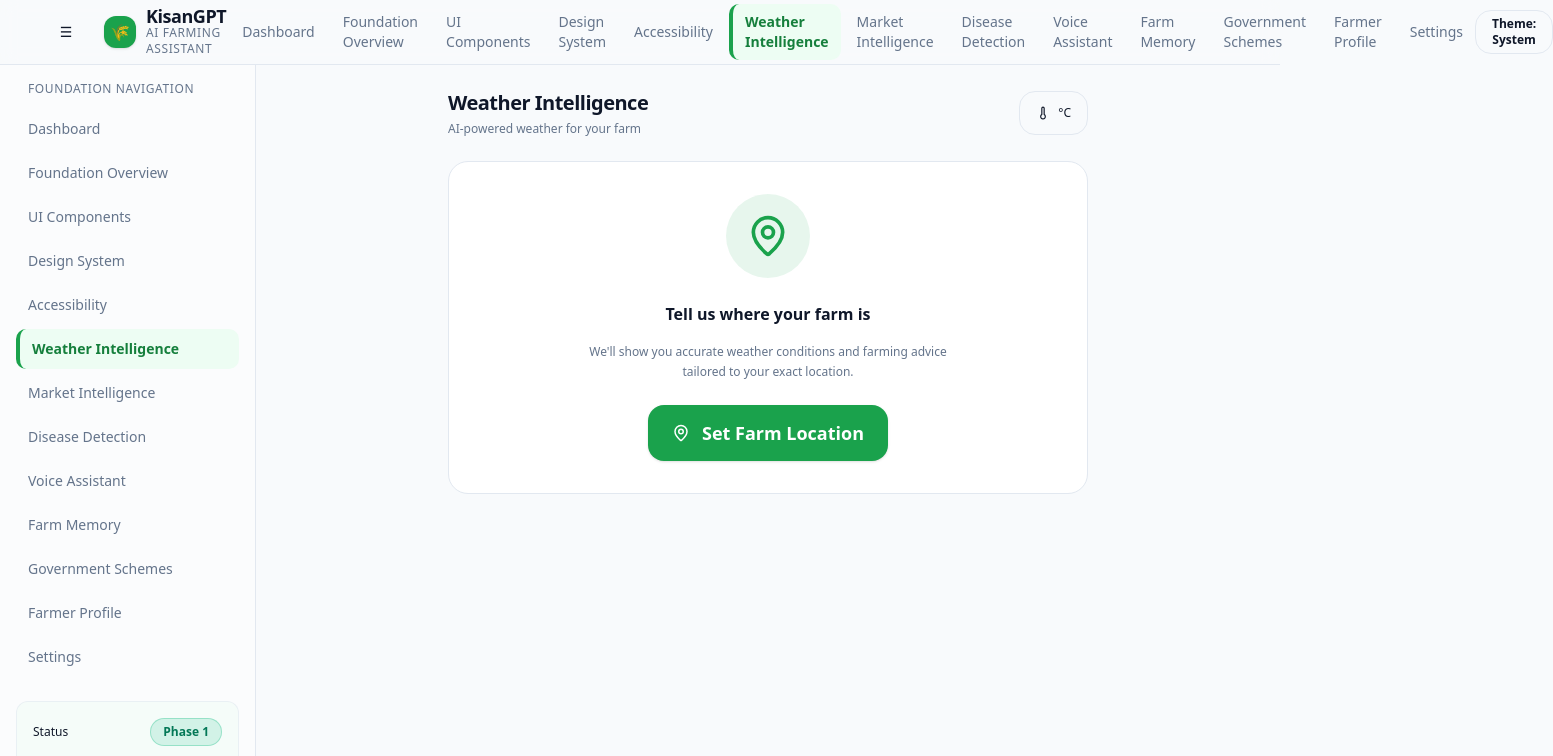
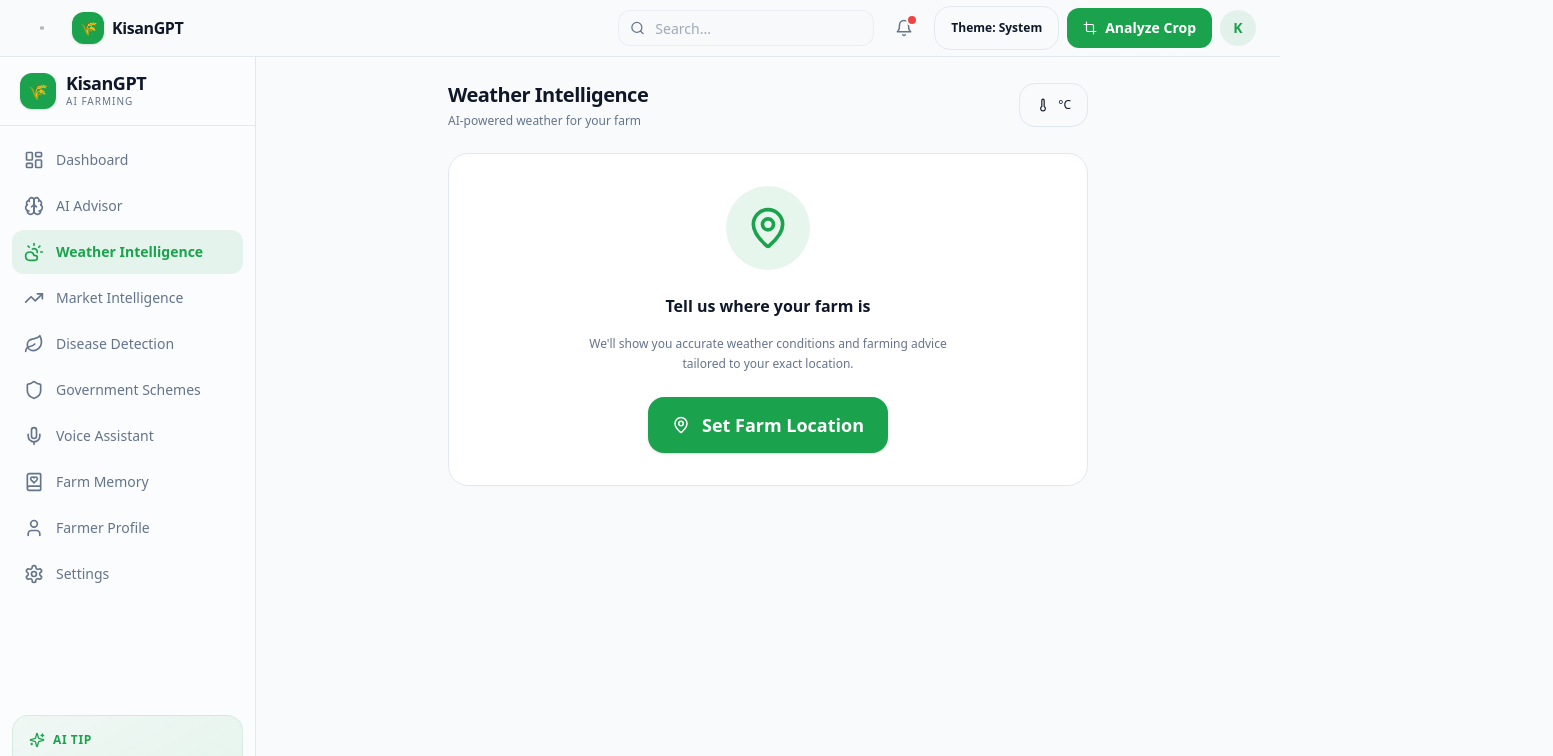
Before and after one commit to Giru-create/kisanGPT, a Next.js app in the folder frontend/: page /weather in a window 1280 px wide. Shown: the top 756 px of the page, 1553 px wide, since content can reach past the window. Built offline with nearby package versions, Linux system fonts and the light colour scheme; no server answers.

Commit message:
frontend

```diff
--- a/frontend/src/components/layout/AppShell.tsx
+++ b/frontend/src/components/layout/AppShell.tsx
@@ -3,7 +3,6 @@
 import React, { useState } from "react";
 import { Header } from "./Header";
 import { Sidebar } from "./Sidebar";
-import { Footer } from "./Footer";
 
 export interface AppShellProps {
   children: React.ReactNode;
@@ -14,7 +13,7 @@ export const AppShell: React.FC<AppShellProps> = ({ children }) => {
 
   return (
     <div className="min-h-screen flex flex-col bg-background text-foreground antialiased selection:bg-primary/20 selection:text-primary">
-      {/* Top Navigation Header */}
+      {/* Top Header */}
       <Header onToggleSidebar={() => setSidebarCollapsed(!sidebarCollapsed)} />
 
       {/* Main Body Shell */}
@@ -31,9 +30,6 @@ export const AppShell: React.FC<AppShellProps> = ({ children }) => {
           {children}
         </main>
       </div>
-
-      {/* Site Footer */}
-      <Footer />
     </div>
   );
 };
--- a/frontend/src/components/layout/Header.tsx
+++ b/frontend/src/components/layout/Header.tsx
@@ -2,8 +2,7 @@
 
 import React, { useState } from "react";
 import Link from "next/link";
-import { MAIN_NAV_ITEMS } from "@/constants/navigation";
-import { NavLink } from "@/components/navigation/NavLink";
+import { Search, Bell, Crop } from "lucide-react";
 import { ThemeToggle } from "@/components/ui/ThemeToggle";
 import { Button } from "@/components/ui/Button";
 import { MobileNav } from "@/components/navigation/MobileNav";
@@ -17,8 +16,9 @@ export const Header: React.FC<HeaderProps> = ({ onToggleSidebar }) => {
 
   return (
     <header className="sticky top-0 z-40 w-full border-b border-border bg-background/95 backdrop-blur supports-[backdrop-filter]:bg-background/60">
-      <div className="mx-auto flex h-16 max-w-7xl items-center justify-between px-4 sm:px-6 lg:px-8">
-        <div className="flex items-center space-x-4">
+      <div className="mx-auto flex h-14 items-center justify-between px-4 sm:px-6">
+        {/* Left: Mobile menu + Logo */}
+        <div className="flex items-center gap-3">
           <Button
             variant="ghost"
             size="sm"
@@ -26,7 +26,20 @@ export const Header: React.FC<HeaderProps> = ({ onToggleSidebar }) => {
             aria-label="Open mobile menu"
             className="lg:hidden h-9 w-9 p-0"
           >
-            ☰
+            <svg
+              width="18"
+              height="18"
+              viewBox="0 0 18 18"
+              fill="none"
+              aria-hidden="true"
+            >
+              <path
+                d="M2.25 4.5h13.5M2.25 9h13.5M2.25 13.5h13.5"
+                stroke="currentColor"
+                strokeWidth="1.5"
+                strokeLinecap="round"
+              />
+            </svg>
           </Button>
 
           {onToggleSidebar && (
@@ -37,41 +50,84 @@ export const Header: React.FC<HeaderProps> = ({ onToggleSidebar }) => {
               aria-label="Toggle navigation sidebar"
               className="hidden lg:flex h-9 w-9 p-0"
             >
-              ☰
+              <svg
+                width="18"
+                height="18"
+                viewBox="0 0 18 18"
+                fill="none"
+                aria-hidden="true"
+              >
+                <path
+                  d="M2.25 4.5h13.5M2.25 9h13.5M2.25 13.5h13.5"
+                  stroke="currentColor"
+                  strokeWidth="1.5"
+                  strokeLinecap="round"
+                />
+              </svg>
             </Button>
           )}
 
           <Link
-            href="/"
-            className="flex items-center space-x-2.5 group ds-focus-ring rounded-md p-1"
+            href="/dashboard"
+            className="flex items-center gap-2 group ds-focus-ring rounded-lg p-1 -ml-1"
           >
-            <div className="ds-icon-container-sm bg-primary text-primary-foreground font-bold shadow-sm group-hover:scale-105 transition-transform">
+            <div className="flex h-8 w-8 items-center justify-center rounded-lg bg-primary text-primary-foreground font-bold text-sm shadow-sm group-hover:scale-105 transition-transform">
               🌾
             </div>
-            <div className="flex flex-col">
-              <span className="font-bold text-lg leading-none tracking-tight text-foreground">
-                KisanGPT
-              </span>
-              <span className="ds-caption tracking-wider uppercase">
-                AI Farming Assistant
-              </span>
-            </div>
+            <span className="font-bold text-base tracking-tight text-foreground hidden sm:block">
+              KisanGPT
+            </span>
           </Link>
         </div>
 
-        <nav
-          className="hidden lg:flex items-center space-x-1"
-          aria-label="Main Navigation"
-        >
-          {MAIN_NAV_ITEMS.map((item) => (
-            <NavLink key={item.id} href={item.href}>
-              {item.label}
-            </NavLink>
-          ))}
-        </nav>
+        {/* Right: Utility actions */}
+        <div className="flex items-center gap-2">
+          {/* Search */}
+          <div className="relative hidden sm:block">
+            <Search
+              size={15}
+              className="absolute left-3 top-1/2 -translate-y-1/2 text-muted-foreground pointer-events-none"
+              aria-hidden="true"
+            />
+            <input
+              type="search"
+              placeholder="Search..."
+              aria-label="Search"
+              className="h-9 w-48 lg:w-64 rounded-lg border border-border/60 bg-muted/30 pl-9 pr-3 text-sm focus-visible:outline-none focus:ring-2 focus:ring-primary/40 focus:border-primary/60 placeholder:text-muted-foreground/60 transition-all"
+            />
+          </div>
 
-        <div className="flex items-center space-x-3">
-          <ThemeToggle />
+          {/* Notifications */}
+          <button
+            type="button"
+            aria-label="Notifications"
+            className="relative p-2 rounded-lg text-muted-foreground hover:bg-muted/50 hover:text-foreground transition-all min-h-[44px] min-w-[44px] flex items-center justify-center"
+          >
+            <Bell size={18} />
+            <span
+              aria-hidden="true"
+              className="absolute top-2.5 right-2.5 w-2 h-2 bg-red-500 rounded-full ring-2 ring-background"
+            />
+          </button>
+
+          <ThemeToggle className="h-9 px-3 text-xs" />
+
+          {/* Analyze Crop */}
+          <Link
+            href="/disease"
+            className="hidden md:inline-flex items-center gap-2 bg-primary text-primary-foreground px-4 py-2 rounded-lg text-sm font-semibold hover:bg-primary/90 transition-all active:scale-[0.97] min-h-[40px]"
+          >
+            <Crop size={14} aria-hidden="true" />
+            Analyze Crop
+          </Link>
+
+          {/* Avatar */}
+          <div
+            className="h-9 w-9 rounded-full bg-primary/10 flex items-center justify-center text-sm font-bold text-primary overflow-hidden cursor-pointer hover:bg-primary/20 transition-colors"
+            aria-label="User avatar"
+          >
+            <span aria-hidden="true">K</span>
+          </div>
         </div>
       </div>
 
--- a/frontend/src/components/layout/Sidebar.tsx
+++ b/frontend/src/components/layout/Sidebar.tsx
@@ -1,10 +1,11 @@
 "use client";
 
 import React from "react";
+import Link from "next/link";
 import { cn } from "@/lib/utils";
 import { MAIN_NAV_ITEMS } from "@/constants/navigation";
 import { NavLink } from "@/components/navigation/NavLink";
-import { Badge } from "@/components/ui/Badge";
+import { Sparkles } from "lucide-react";
 
 export interface SidebarProps {
   isCollapsed?: boolean;
@@ -24,39 +25,66 @@ export const Sidebar: React.FC<SidebarProps> = ({
         className,
       )}
     >
-      <div className="flex flex-col flex-1 p-4 space-y-6">
-        <div>
+      {/* Logo Anchor */}
+      <div
+        className={cn(
+          "flex items-center border-b border-border shrink-0",
+          isCollapsed ? "justify-center px-2 py-4" : "gap-3 px-5 py-4",
+        )}
+      >
+        <Link
+          href="/dashboard"
+          className={cn(
+            "flex items-center gap-2.5 group ds-focus-ring rounded-lg",
+            isCollapsed && "justify-center",
+          )}
+        >
+          <div className="flex h-9 w-9 shrink-0 items-center justify-center rounded-lg bg-primary text-primary-foreground font-bold text-base shadow-sm group-hover:scale-105 transition-transform">
+            🌾
+          </div>
           {!isCollapsed && (
-            <h2 className="px-3 ds-label-sm uppercase tracking-wider mb-3 select-none">
-              Foundation Navigation
-            </h2>
+            <div className="flex flex-col">
+              <span className="font-bold text-lg leading-none tracking-tight text-foreground">
+                KisanGPT
+              </span>
+              <span className="text-[10px] font-medium tracking-widest uppercase text-muted-foreground mt-0.5">
+                AI Farming
+              </span>
+            </div>
           )}
-          <nav className="space-y-1" aria-label="Sidebar Section Links">
+        </Link>
+      </div>
+
+      {/* Navigation */}
+      <div className="flex flex-col flex-1 overflow-y-auto">
+        <nav
+          className="flex-1 space-y-0.5 px-3 py-3"
+          aria-label="Sidebar Section Links"
+        >
           {MAIN_NAV_ITEMS.map((item) => (
             <NavLink
               key={item.id}
               href={item.href}
-                className={cn(
-                  "w-full justify-start py-2.5",
-                  isCollapsed && "px-2 justify-center",
-                )}
+              icon={item.icon}
+              className={cn("w-full", isCollapsed && "px-2 justify-center")}
             >
-                <span className={cn(isCollapsed && "sr-only")}>
-                  {item.label}
-                </span>
+              {!isCollapsed && item.label}
             </NavLink>
           ))}
         </nav>
+
+        {/* AI Tip Footer */}
+        {!isCollapsed && (
+          <div className="mx-3 mb-4 p-4 rounded-xl bg-gradient-to-br from-primary/5 to-primary/10 border border-primary/10">
+            <div className="flex items-center gap-2 mb-2">
+              <Sparkles className="h-4 w-4 text-primary" />
+              <span className="text-xs font-semibold text-primary uppercase tracking-wider">
+                AI Tip
+              </span>
             </div>
-
-        {!isCollapsed && (
-          <div className="mt-auto p-4 rounded-lg bg-accent/40 border border-border/60">
-            <div className="flex items-center justify-between mb-2">
-              <span className="ds-label-sm text-foreground">Status</span>
-              <Badge variant="success">Phase 1</Badge>
-            </div>
-            <p className="ds-caption leading-relaxed">
-              Frontend Foundation ready. Modular design system active.
+            <p className="text-sm text-muted-foreground leading-relaxed">
+              Rain is expected tomorrow. Delay irrigation for 24 hours to
+              prevent root rot.
             </p>
           </div>
         )}
--- a/frontend/src/components/navigation/MobileNav.tsx
+++ b/frontend/src/components/navigation/MobileNav.tsx
@@ -37,49 +37,71 @@ export const MobileNav: React.FC<MobileNavProps> = ({ isOpen, onClose }) => {
         aria-modal="true"
         role="dialog"
         className={cn(
-          "fixed inset-y-0 left-0 z-50 w-72 bg-card p-6 shadow-2xl border-r border-border flex flex-col justify-between transition-transform duration-200 ease-in-out",
+          "fixed inset-y-0 left-0 z-50 w-72 bg-card shadow-2xl border-r border-border flex flex-col transition-transform duration-200 ease-in-out",
         )}
       >
-        <div>
-          <div className="flex items-center justify-between pb-6 border-b border-border">
-            <div className="flex items-center space-x-2">
-              <div className="h-7 w-7 rounded-md bg-primary flex items-center justify-center text-primary-foreground font-bold text-sm">
-                K
+        {/* Logo */}
+        <div className="flex items-center justify-between px-5 py-4 border-b border-border shrink-0">
+          <div className="flex items-center gap-2.5">
+            <div className="flex h-9 w-9 items-center justify-center rounded-lg bg-primary text-primary-foreground font-bold text-base shadow-sm">
+              🌾
             </div>
-              <span className="font-bold text-lg text-foreground">
+            <div className="flex flex-col">
+              <span className="font-bold text-lg leading-none tracking-tight text-foreground">
                 KisanGPT
               </span>
+              <span className="text-[10px] font-medium tracking-widest uppercase text-muted-foreground mt-0.5">
+                AI Farming
+              </span>
+            </div>
           </div>
           <Button
             variant="ghost"
             size="sm"
             onClick={onClose}
             aria-label="Close navigation menu"
-              className="h-8 w-8 p-0 rounded-full"
+            className="h-9 w-9 p-0 rounded-lg"
           >
-              ✕
+            <svg
+              width="16"
+              height="16"
+              viewBox="0 0 16 16"
+              fill="none"
+              aria-hidden="true"
+            >
+              <path
+                d="M4 4l8 8M12 4l-8 8"
+                stroke="currentColor"
+                strokeWidth="1.5"
+                strokeLinecap="round"
+              />
+            </svg>
           </Button>
         </div>
 
+        {/* Navigation */}
         <nav
-            className="mt-6 flex flex-col space-y-2"
+          className="flex-1 overflow-y-auto px-3 py-3 space-y-0.5"
           aria-label="Mobile Main Navigation"
         >
           {MAIN_NAV_ITEMS.map((item) => (
             <NavLink
               key={item.id}
               href={item.href}
+              icon={item.icon}
               onClick={onClose}
-                className="w-full text-base py-3 px-4 rounded-md"
+              className="w-full py-3"
             >
               {item.label}
             </NavLink>
           ))}
         </nav>
-        </div>
 
-        <div className="pt-6 border-t border-border text-xs text-muted-foreground text-center">
-          KisanGPT Foundation v0.1.0
+        {/* Footer */}
+        <div className="px-5 py-4 border-t border-border shrink-0">
+          <p className="text-xs text-muted-foreground text-center">
+            KisanGPT v1.0
+          </p>
         </div>
       </aside>
     </div>
--- a/frontend/src/components/navigation/NavLink.tsx
+++ b/frontend/src/components/navigation/NavLink.tsx
@@ -10,13 +10,15 @@ export interface NavLinkProps extends React.ComponentPropsWithoutRef<
 > {
   activeClassName?: string;
   exact?: boolean;
+  icon?: React.ComponentType<{ className?: string }>;
 }
 
 export const NavLink: React.FC<NavLinkProps> = ({
   href,
   className,
-  activeClassName = "bg-accent text-accent-foreground font-semibold border-l-4 border-primary pl-3",
+  activeClassName = "bg-primary/10 text-primary font-semibold",
   exact = true,
+  icon: Icon,
   children,
   ...props
 }) => {
@@ -32,13 +34,23 @@ export const NavLink: React.FC<NavLinkProps> = ({
       href={href}
       aria-current={isActive ? "page" : undefined}
       className={cn(
-        "inline-flex items-center px-3 py-2 text-sm font-medium rounded-md transition-colors hover:bg-accent/50 hover:text-accent-foreground focus-visible:outline-none focus-visible:ring-2 focus-visible:ring-ring select-none",
-        isActive ? activeClassName : "text-muted-foreground",
+        "group flex items-center gap-3 rounded-lg px-3 py-2.5 text-sm font-medium transition-all duration-150",
+        "hover:bg-accent/60 hover:text-accent-foreground",
+        "focus-visible:outline-none focus-visible:ring-2 focus-visible:ring-ring focus-visible:ring-offset-2",
+        "select-none min-h-[44px]",
+        isActive
+          ? activeClassName
+          : "text-muted-foreground hover:text-foreground",
         className,
       )}
       {...props}
     >
-      {children}
+      {Icon && (
+        <span className="flex shrink-0 items-center justify-center">
+          <Icon className="h-5 w-5" />
+        </span>
+      )}
+      <span className="truncate">{children}</span>
     </Link>
   );
 };
--- a/frontend/src/constants/navigation.ts
+++ b/frontend/src/constants/navigation.ts
@@ -1,76 +1,83 @@
 import { NavItem, NavSection } from "@/types/navigation";
+import {
+  LayoutDashboard,
+  Brain,
+  CloudSun,
+  TrendingUp,
+  Leaf,
+  Shield,
+  Mic,
+  BookHeart,
+  User,
+  Settings,
+} from "lucide-react";
 
 export const MAIN_NAV_ITEMS: NavItem[] = [
   {
     id: "dashboard",
     label: "Dashboard",
     href: "/dashboard",
+    icon: LayoutDashboard,
   },
   {
-    id: "home",
-    label: "Foundation Overview",
-    href: "/",
-  },
-  {
-    id: "components",
-    label: "UI Components",
-    href: "#components-section",
-  },
-  {
-    id: "design-system",
-    label: "Design System",
-    href: "#design-tokens-section",
-  },
-  {
-    id: "accessibility",
-    label: "Accessibility",
-    href: "#accessibility-section",
+    id: "advisor",
+    label: "AI Advisor",
+    href: "/advisor",
+    icon: Brain,
   },
   {
     id: "weather",
     label: "Weather Intelligence",
     href: "/weather",
+    icon: CloudSun,
   },
   {
     id: "market",
     label: "Market Intelligence",
     href: "/market",
+    icon: TrendingUp,
   },
   {
     id: "disease",
     label: "Disease Detection",
     href: "/disease",
+    icon: Leaf,
+  },
+  {
+    id: "schemes",
+    label: "Government Schemes",
+    href: "/schemes",
+    icon: Shield,
   },
   {
     id: "voice",
     label: "Voice Assistant",
     href: "/voice",
+    icon: Mic,
   },
   {
     id: "memory",
     label: "Farm Memory",
     href: "/memory",
-  },
-  {
-    id: "schemes",
-    label: "Government Schemes",
-    href: "/schemes",
+    icon: BookHeart,
   },
   {
     id: "profile",
     label: "Farmer Profile",
     href: "/profile",
+    icon: User,
   },
   {
     id: "settings",
     label: "Settings",
     href: "/settings",
+    icon: Settings,
   },
 ];
 
 export const NAV_SECTIONS: NavSection[] = [
   {
-    title: "Foundation Modules",
+    title: "Navigation",
     items: MAIN_NAV_ITEMS,
   },
 ];
```
Lines whose indentation alone changed are shown as unchanged.
